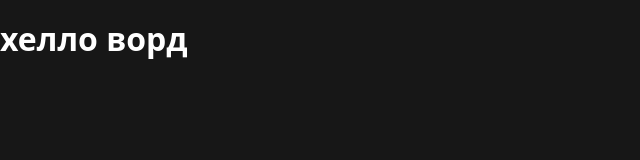
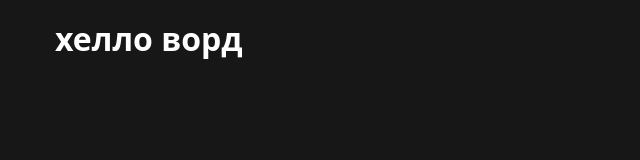
Before and after one commit to MakrFrost/frost-cinema, a plain HTML site: page index.html in a window 1280 px wide. Shown: the whole page, without its empty margins (0-640 px from the left). Drawn offline with nearby package versions, Linux system fonts and the light colour scheme.

Commit message:
Стилизация

```diff
--- a/css/styles.css
+++ b/css/styles.css
@@ -15,3 +15,9 @@ body {
   background-color: var(--bcg-color);
   color: var(--white);
 }
+
+.container {
+  width: 1200px;
+  margin: 0 auto;
+  padding: 0 15px;
+}
--- a/index.html
+++ b/index.html
@@ -21,6 +21,8 @@
     <link rel="stylesheet" href="./css/styles.css" />
   </head>
   <body>
-    <h1>хелло ворд</h1>
+    <div class="container">
+      <h1>хелло ворд</h1>
+    </div>
   </body>
 </html>
```
